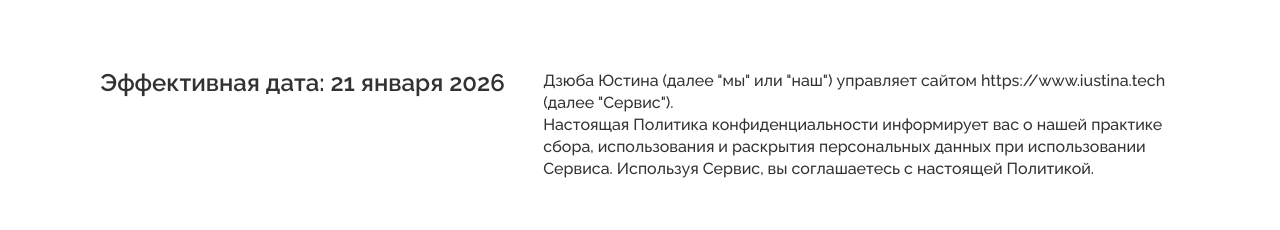
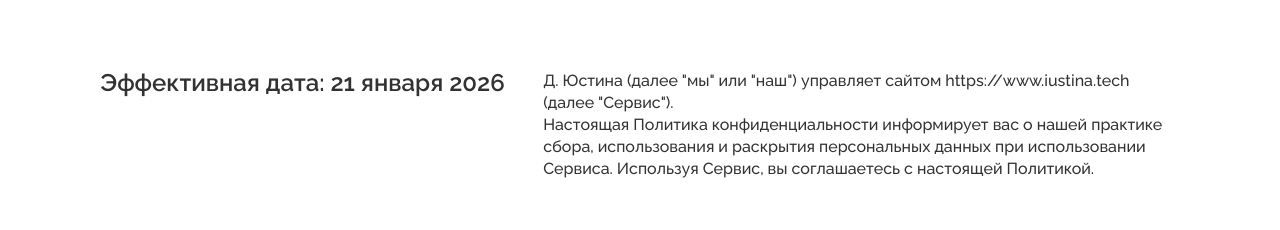
Before and after one commit to GrPugaguga/uxiustina, a Next.js app: page /privacy in a window 1280 px wide. Shown: the part 300-530 px from the top of the page. Built offline with nearby package versions, Linux system fonts and the light colour scheme.

Commit message:
fix(policy): slice surname

```diff
--- a/app/privacy/page.tsx
+++ b/app/privacy/page.tsx
@@ -12,7 +12,7 @@ export default function Privacy() {
         <PrivacyText title="Политика конфиденциальности и использования cookies" />
 
         <PrivacyText title="Эффективная дата: 21 января 2026">
-          {"Дзюба Юстина (далее \"мы\" или \"наш\") управляет сайтом https://www.iustina.tech  (далее \"Сервис\")."}
+          {"Д. Юстина (далее \"мы\" или \"наш\") управляет сайтом https://www.iustina.tech  (далее \"Сервис\")."}
           <br />{"Настоящая Политика конфиденциальности информирует вас о\u00A0нашей практике сбора, использования и\u00A0раскрытия персональных данных при использовании Сервиса. Используя Сервис, вы соглашаетесь с\u00A0настоящей Политикой."}
         </PrivacyText>
 
@@ -21,7 +21,7 @@ export default function Privacy() {
           <br />{"Персональные данные\u00A0– любая информация, позволяющая идентифицировать пользователя, напрямую или косвенно."}
           <br />{"Данные об\u00A0использовании\u00A0– информация, собираемая автоматически при использовании Сервиса (например, IP-адрес, тип браузера, посещённые страницы, время и\u00A0дата посещения)."}
           <br />{"Файлы cookie\u00A0– небольшие файлы, сохраняемые на\u00A0устройстве пользователя для улучшения работы Сервиса."}
-          <br />{"Контролер данных\u00A0– лицо, которое определяет цели и\u00A0способы обработки персональных данных. Для данного сайта контролером данных является Дзюба Юстина."}
+          <br />{"Контролер данных\u00A0– лицо, которое определяет цели и\u00A0способы обработки персональных данных. Для данного сайта контролером данных является Д. Юстина."}
           <br />{"Поставщики услуг (обработчики данных)\u00A0– сторонние компании или лица, которые помогают обрабатывать данные от\u00A0имени контролера (например, сервисы аналитики)."}
           <br />{"Субъект данных\u00A0– любой посетитель Сервиса, данные которого обрабатываются."}
         </PrivacyText>
```
